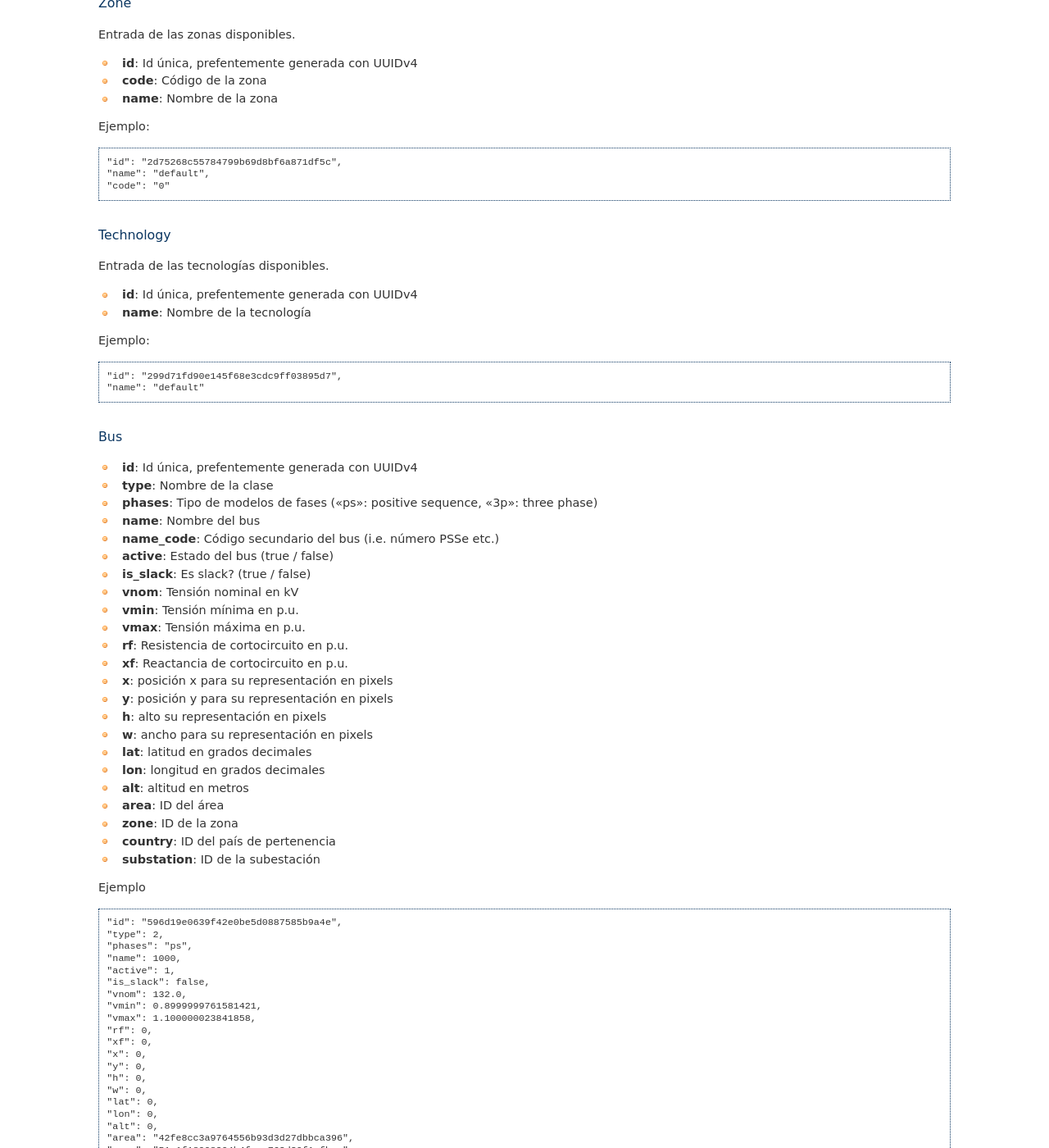
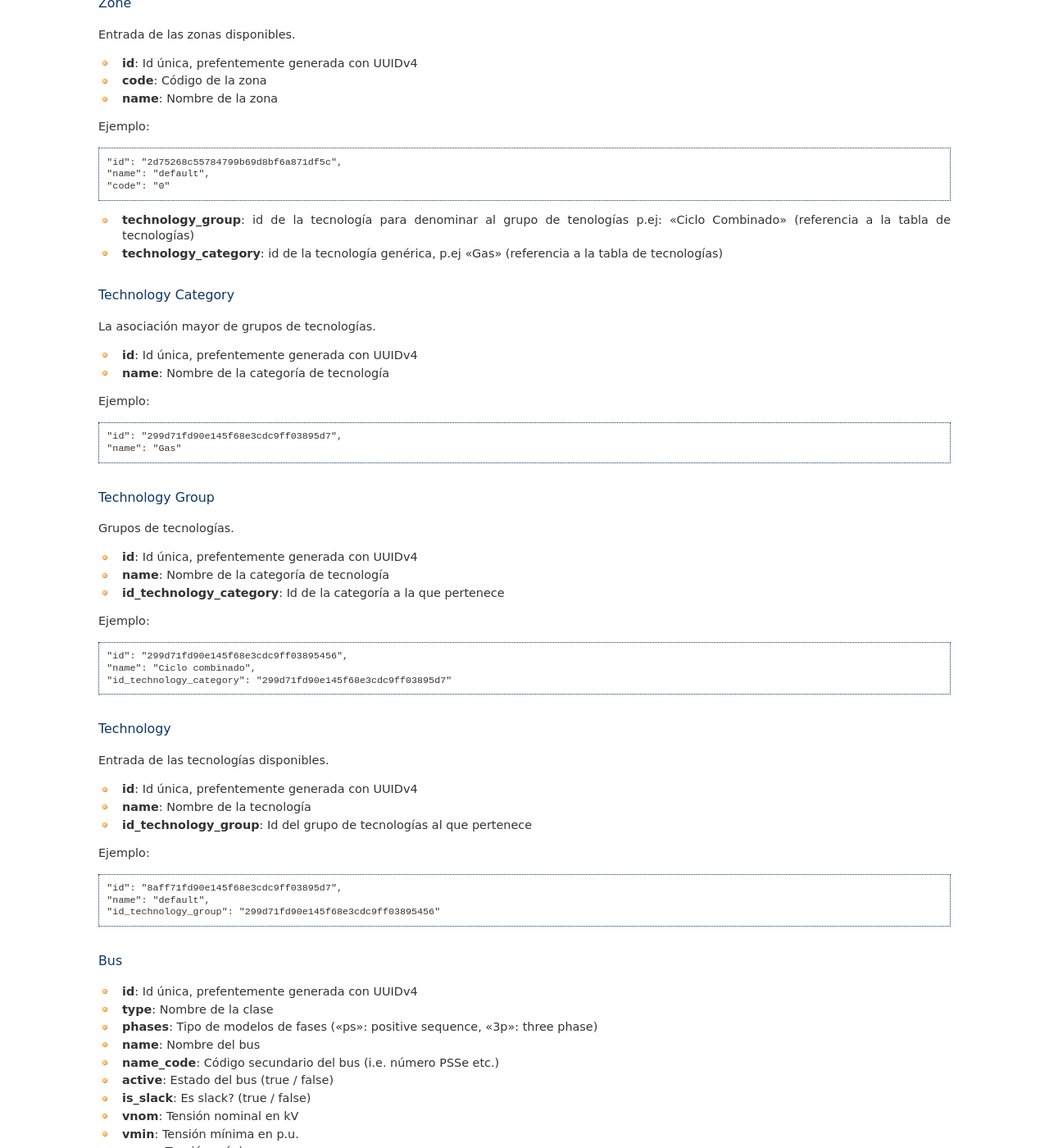
Before and after one commit to SanPen/ModeladoPractico, a Sphinx documentation site: the page built from doc/json_file.rst, in a window 1280 px wide and 1400 px high, scrolled down 2947 px. Shown: the whole window at 82% size. Built offline with Sphinx 7.4.7, drawn with Linux system fonts in a browser that asks for light colours; some of the changed text lies outside the part shown.

Commit message:
Improved Json format specification

```diff
--- a/doc/json_file.rst
+++ b/doc/json_file.rst
@@ -201,20 +201,60 @@ Ejemplo:
     "code": "0"
 
 
-Technology
-^^^^^^^^^^^^^^
+- **technology_group**:       id de la tecnología para denominar al grupo de tenologías p.ej: "Ciclo Combinado" (referencia a la tabla de tecnologías)
+- **technology_category**:       id de la tecnología genérica, p.ej "Gas" (referencia a la tabla de tecnologías)
 
-Entrada de las tecnologías disponibles.
+
+Technology Category
+^^^^^^^^^^^^^^^^^^^^^^^^^^^^
+
+La asociación mayor de grupos de tecnologías.
 
 - **id**: 				Id única, prefentemente generada con UUIDv4
-- **name**:				Nombre de la tecnología
+- **name**:				Nombre de la categoría de tecnología
 
 Ejemplo:
 
 .. code:: text
 
     "id": "299d71fd90e145f68e3cdc9ff03895d7",
-    "name": "default"
+    "name": "Gas"
+
+
+Technology Group
+^^^^^^^^^^^^^^^^^^^^^^^^^^^^
+
+Grupos de tecnologías.
+
+- **id**: 				        Id única, prefentemente generada con UUIDv4
+- **name**:				        Nombre de la categoría de tecnología
+- **id_technology_category**: 	Id de la categoría a la que pertenece
+
+Ejemplo:
+
+.. code:: text
+
+    "id": "299d71fd90e145f68e3cdc9ff03895456",
+    "name": "Ciclo combinado",
+    "id_technology_category": "299d71fd90e145f68e3cdc9ff03895d7"
+
+
+Technology
+^^^^^^^^^^^^^^
+
+Entrada de las tecnologías disponibles.
+
+- **id**: 				    Id única, prefentemente generada con UUIDv4
+- **name**:				    Nombre de la tecnología
+- **id_technology_group**: 	Id del grupo de tecnologías al que pertenece
+
+Ejemplo:
+
+.. code:: text
+
+    "id": "8aff71fd90e145f68e3cdc9ff03895d7",
+    "name": "default",
+    "id_technology_group": "299d71fd90e145f68e3cdc9ff03895456"
 
 
 Bus
```
Also changed, not shown: other parts of doc/json_file.rst (+0 -6 lines).
